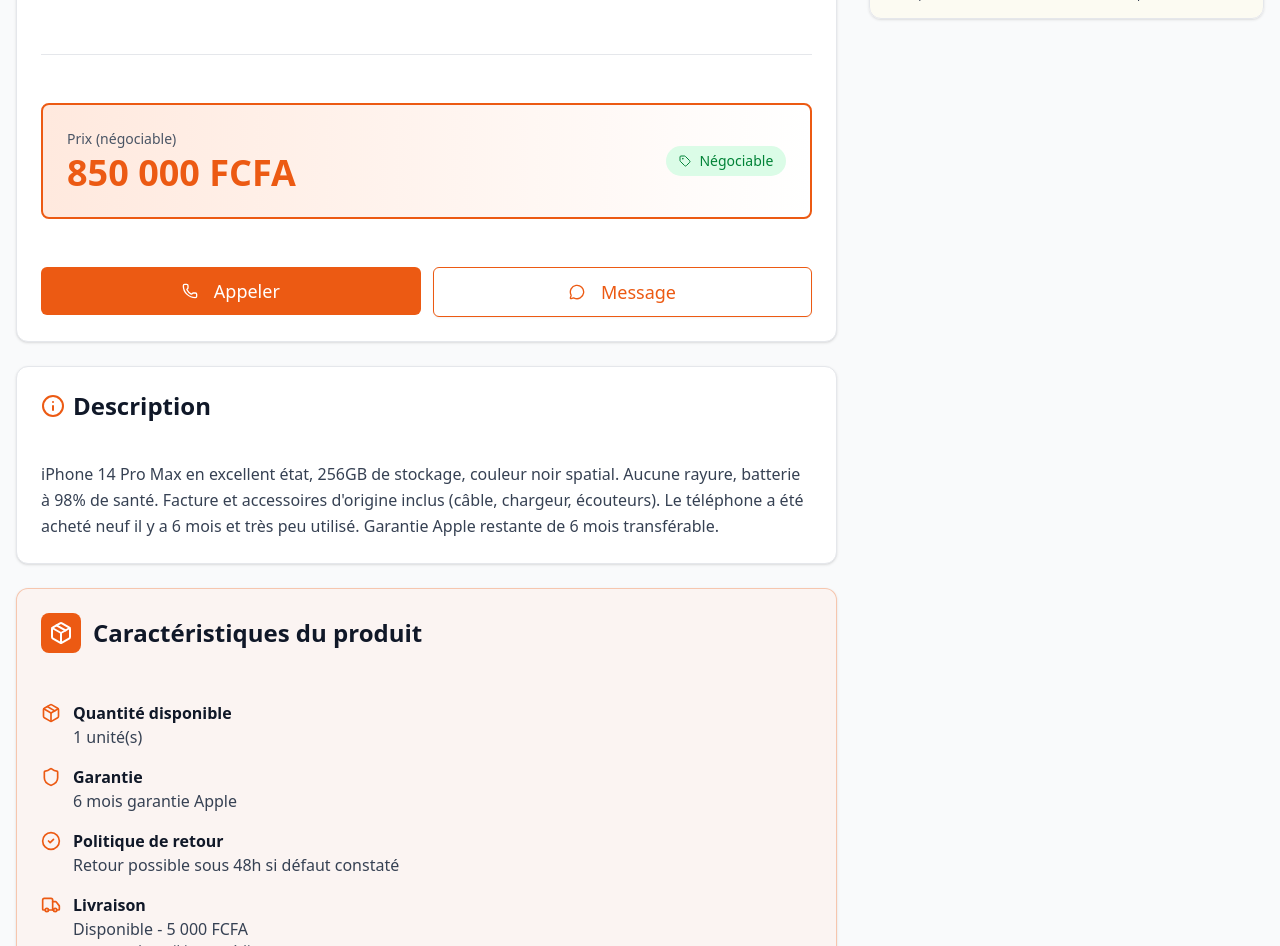
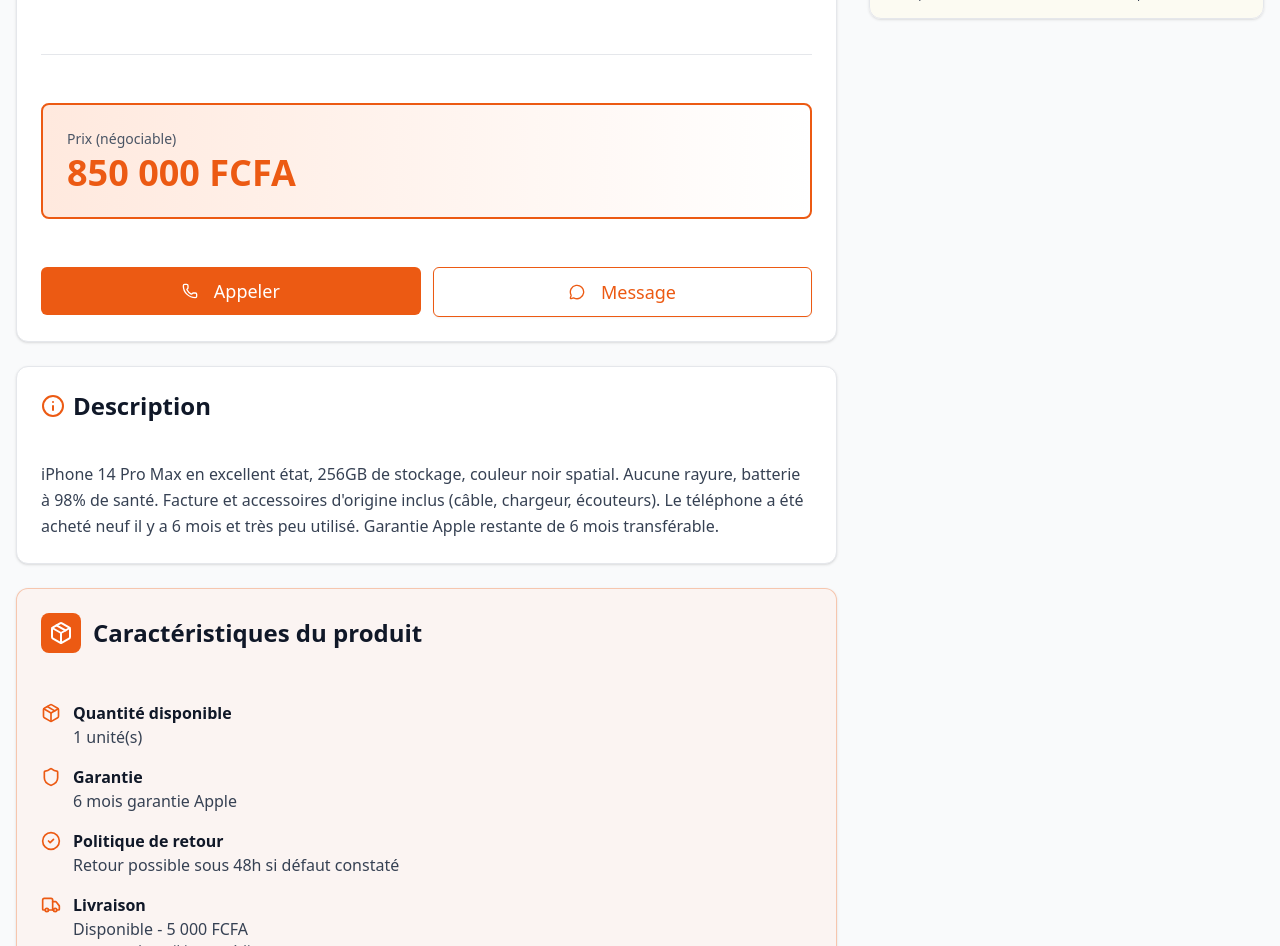
Before and after one commit to Abdoul93230/-kowa-dan-kassoua-web, a Next.js app: page /items/1 in a window 1280 px wide. Shown: the part 1180-2126 px from the top of the page. Built offline with nearby package versions, Linux system fonts and the light colour scheme.

Commit message:
updated comment

```diff
--- a/src/app/items/[id]/page.tsx
+++ b/src/app/items/[id]/page.tsx
@@ -272,12 +272,12 @@
                     <p className="text-4xl font-bold text-[#ec5a13]">{item.price}</p>
                     {isService && <p className="text-xs text-gray-500 mt-1">Tarif indicatif</p>}
                   </div>
-                  {item.negotiable && (
+                  {/* {item.negotiable && (
                     <Badge className="bg-green-100 text-green-700 text-sm px-3 py-1">
                       <Tag className="h-3 w-3 mr-1" />
                       Négociable
                     </Badge>
-                  )}
+                  )} */}
                 </div>
               </div>
 
```
